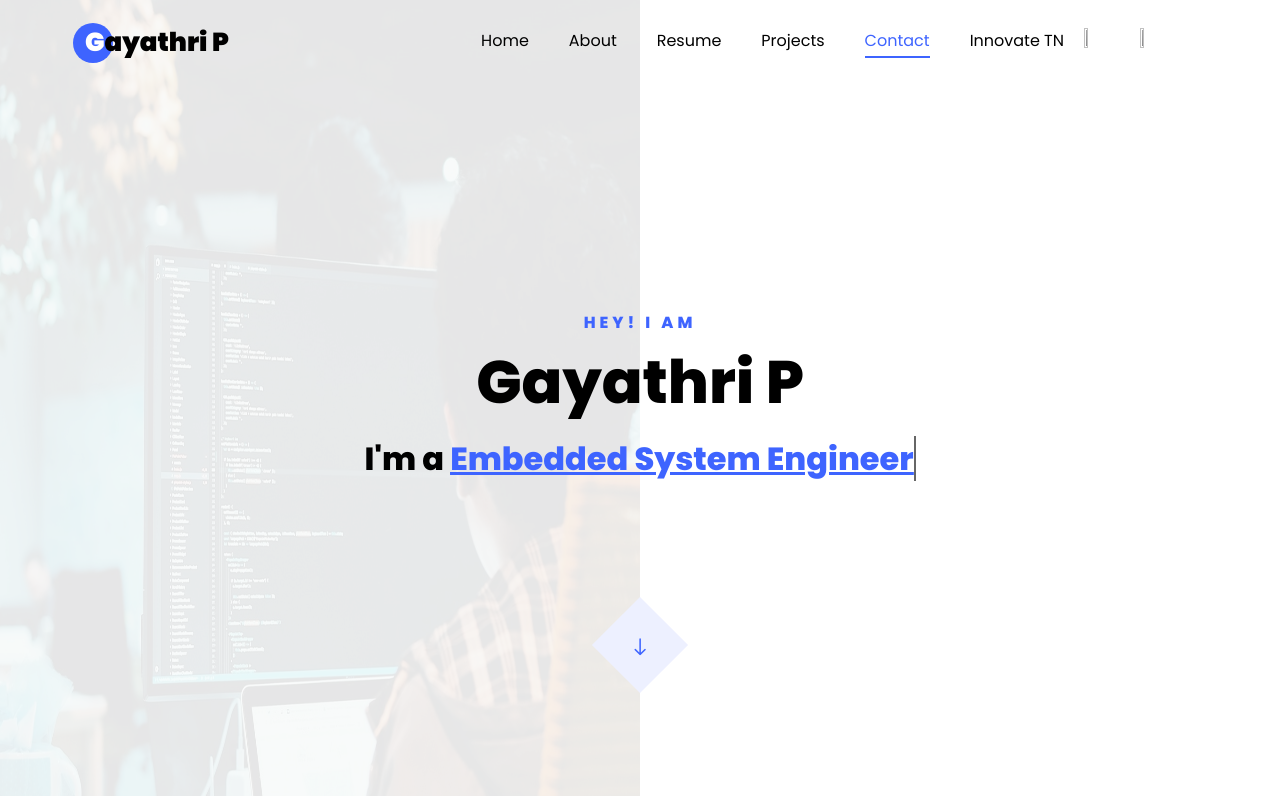
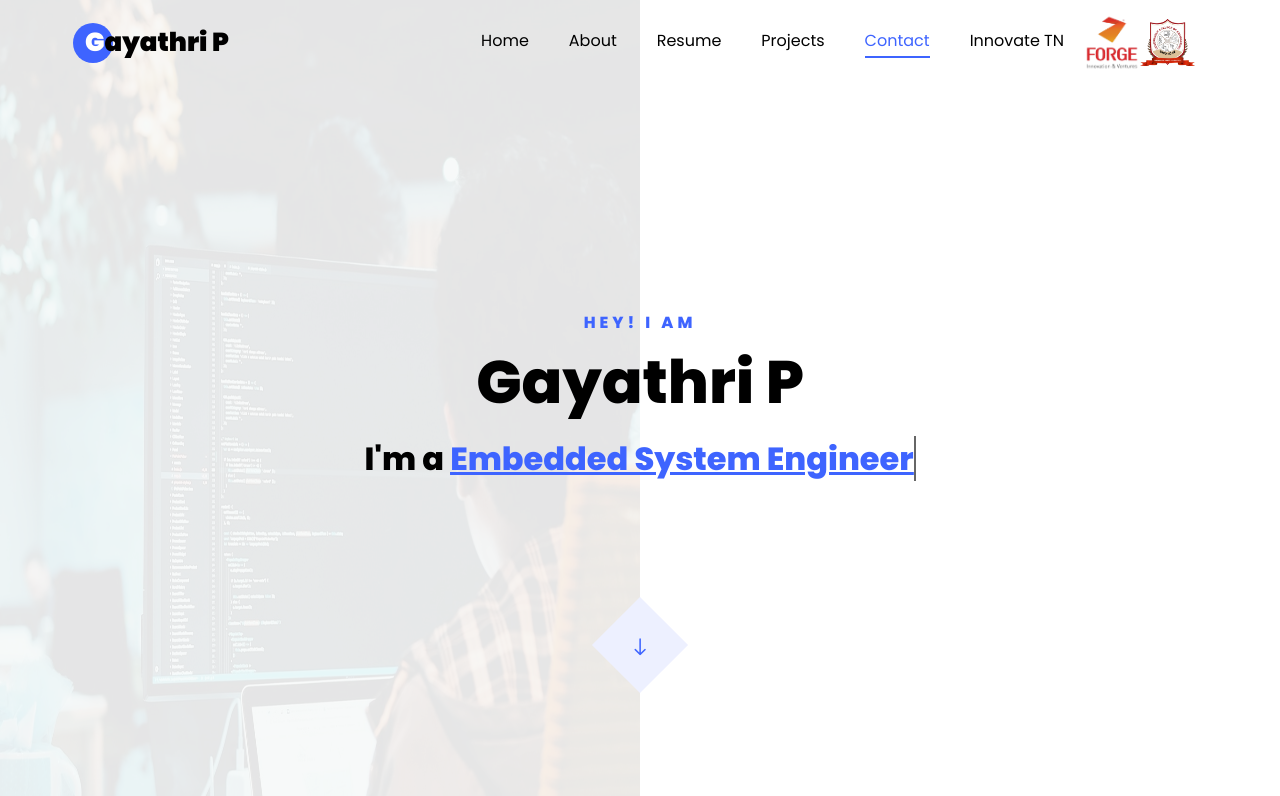
Before and after one commit to SGayu/Resume, a plain HTML site: page index.html in a window 1280 px wide. Shown: the top 796 px of the page. Drawn offline with Linux system fonts and the light colour scheme; files whose address does not match are found by name.

Commit message:
Update index.html

```diff
--- a/index.html
+++ b/index.html
@@ -44,8 +44,8 @@
 			  </ul>
 			 </div>
 
-			   <img src="../gayathri/images/forge.jpg" width="5%" height="5%">
-			   <img src="../gayathri/images/logo.jpg" width="5%" height="5%" >
+			   <img src="/images/forge.jpg" width="5%" height="5%">
+			   <img src="/images/logo.jpg" width="5%" height="5%" >
 
 	    </div>
 	  </nav>
```
